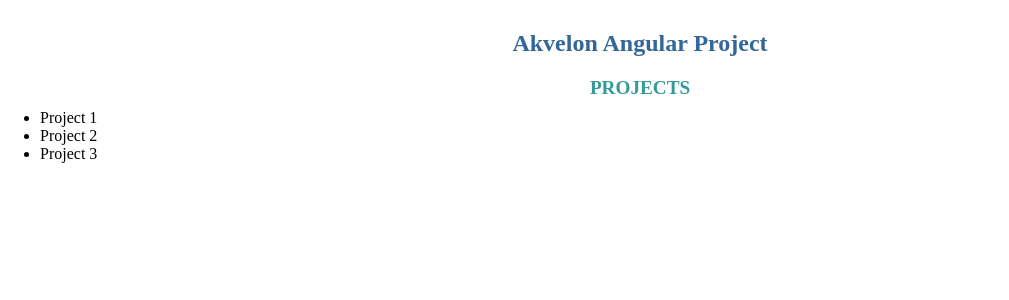
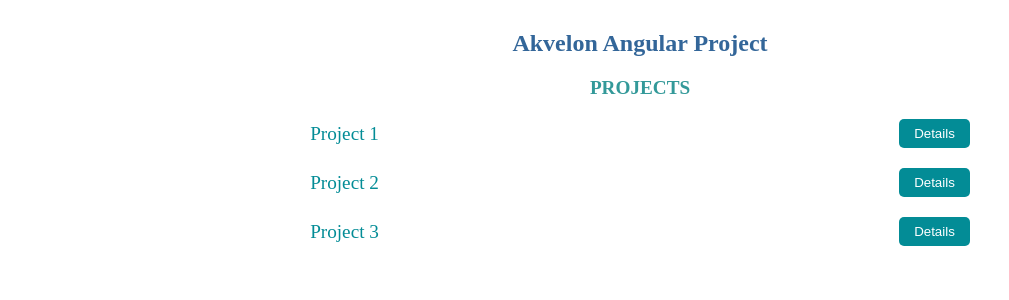
Before and after one commit to tatjama/akvelon-angular-project, an Angular app: page / in a window 1280 px wide. Shown: the top 300 px of the page, without its empty margins (0-1009 px from the left). Built offline with nearby package versions, Linux system fonts and the light colour scheme.

Commit message:
add some styling

```diff
--- a/src/app/projects/projects.component.css
+++ b/src/app/projects/projects.component.css
@@ -0,0 +1,12 @@
+span{
+  color:#038c96;
+  font-size: 1.2em;
+}
+.details{
+  background-color:#038c96;
+  color: #fff;
+}
+.details:hover{
+  background-color: #7bdae0;
+  color: #000;
+}
--- a/src/app/projects/projects.component.html
+++ b/src/app/projects/projects.component.html
@@ -2,5 +2,9 @@
   <h2>{{ title | uppercase }} </h2>
 </header>
 <ul class="projects">
-  <li *ngFor="let project of projects">{{ project.name }}</li>
+  <li *ngFor="let project of projects">
+    <span>{{ project.name }}</span>
+    <button class="details">Details</button>
+  </li>
+
 </ul>
--- a/src/app/projects/projects.component.ts
+++ b/src/app/projects/projects.component.ts
@@ -16,7 +16,7 @@
     this.getProjects();
   }
 
-  getProjects(){
+  getProjects(): void{
     this.projects = PROJECTS;
   }
 
--- a/src/styles.css
+++ b/src/styles.css
@@ -20,8 +20,21 @@
   color: #399;
 }
 h3{
-  font-size: 1.5em
+  font-size: 1em
 }
 p{
-  font-size: 1em;
+  font-size: 0.87em;
 }
+li{
+  display: flex;
+  flex-direction: row;
+  justify-content: space-around;
+  align-items: center;
+  padding: 10px;
+}
+button{
+  padding:7px 15px;
+  border-radius:5px;
+  border: none;
+  cursor: pointer;
+}
```
